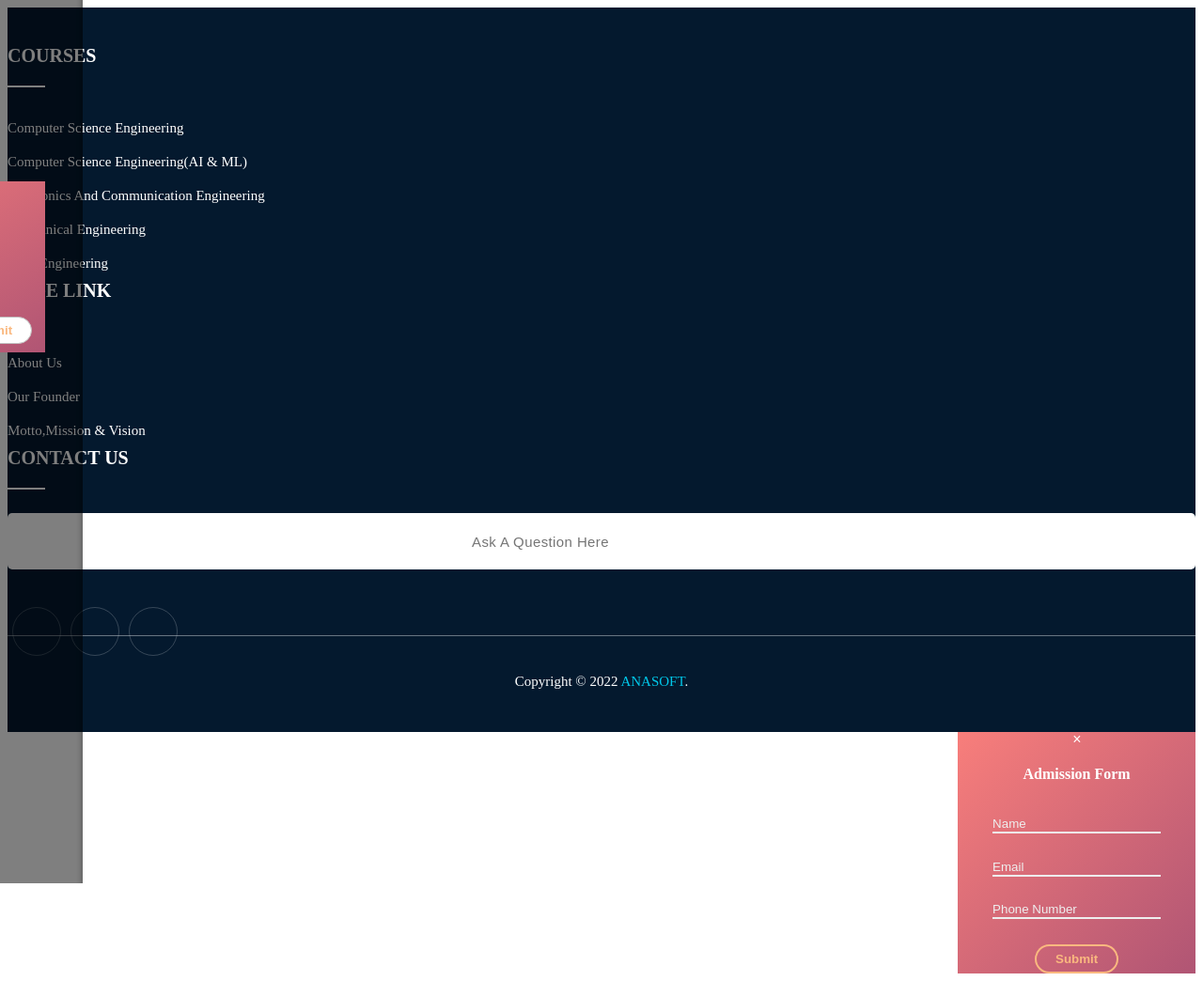
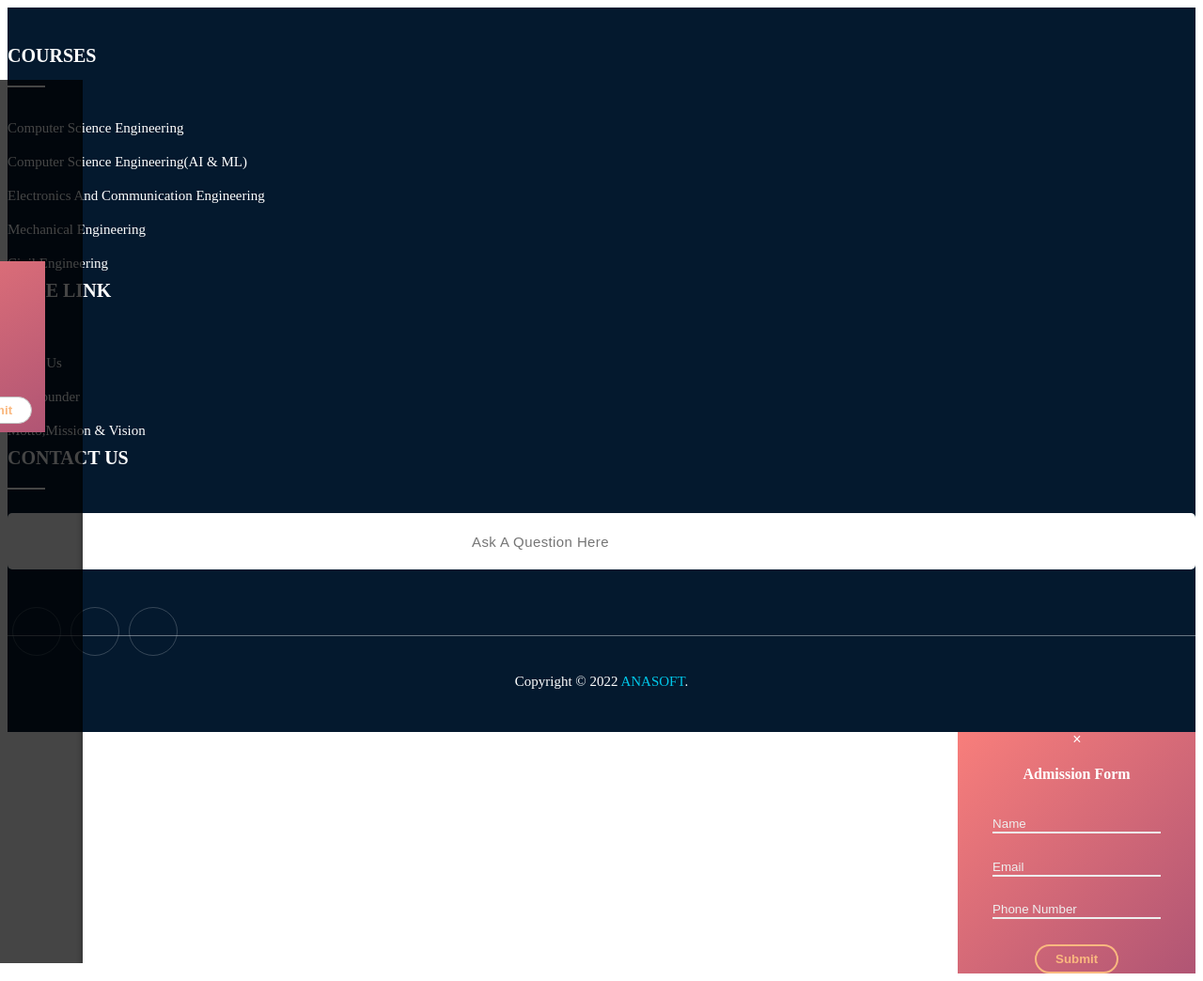
Before and after one commit to prashobprasanna/kvg, a PHP site: page /footer.php in a window 1280 px wide. Shown: the whole page at 94% size. Run offline with PHP 8.4, Linux system fonts and the light colour scheme.

Commit message:
final update

```diff
--- a/css/pushy.css
+++ b/css/pushy.css
@@ -66,7 +66,7 @@
 	position: fixed;
 	width: 300px;
 	height: 100%;
-	top: 0;
+	top: 85px;
 	z-index: 109;
 	/* background: url(../images/get-quote-bg.jpg) center center no-repeat; */
 	background-size: cover;
@@ -80,7 +80,7 @@
 }
 
 .pushy:before {
-	background: rgba(0, 0, 0, 0.5);
+	background: rgb(0 0 0 / 73%);
 	content: "";
 	height: 100%;
 	left: 0;
--- a/index.php
+++ b/index.php
@@ -631,8 +631,8 @@
         <div class="clearfix"></div>
         <!-- Menu Button -->
         <div class="menu-btncont">
-            <p><a href="tel:+919972932972">+91 9845866528</a><br>
-                <a href="tel:+918242868155"></a>
+            <p><a href="tel:+919845866528">+91 9845866528</a><br>
+                <a href="tel:08257231141">08257-231141</a>
             </p>
             <img src="images/call.jpg" alt="Call">
         </div>
```
